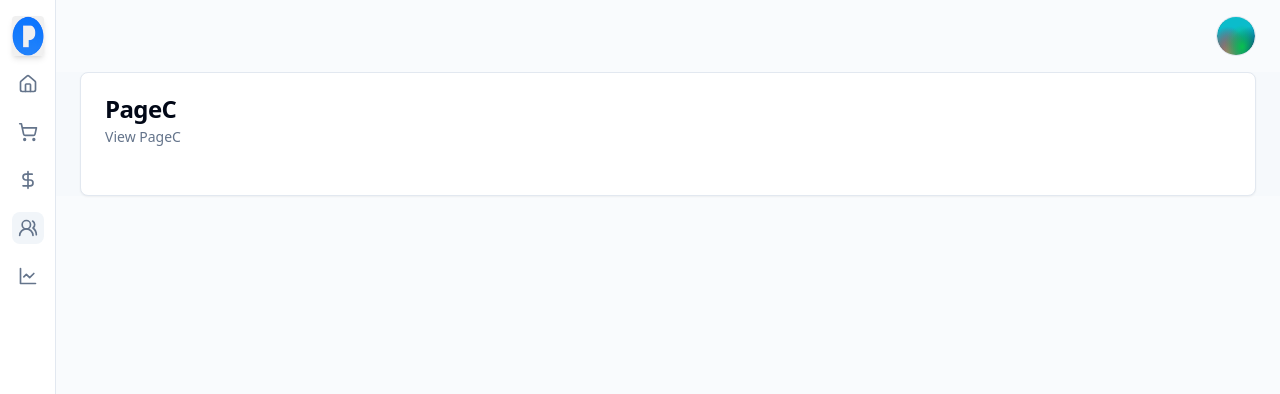
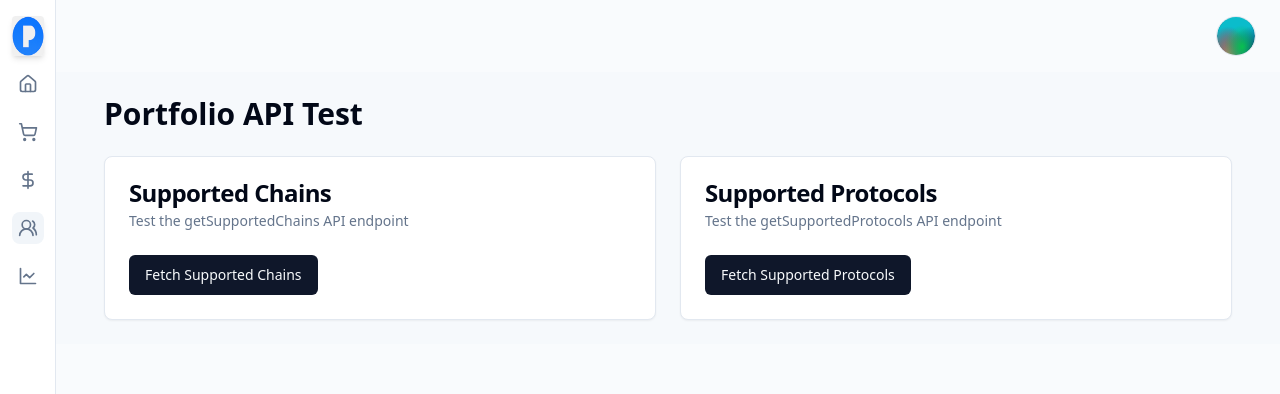
Before and after one commit to IntentPay/intent-pay, a Next.js app: page /pageC in a window 1280 px wide. Both pictures are taken after a click on the button "Test Mode (Skip Verification)". Shown: the top 394 px of the page. Built offline with nearby package versions, Linux system fonts and the light colour scheme; what @worldcoin/minikit-js would draw is missing.

Commit message:
add page for testing

```diff
--- a/app/(dashboard)/pageC/page.tsx
+++ b/app/(dashboard)/pageC/page.tsx
@@ -1,14 +1,111 @@
+'use client';
+
+import { useState } from 'react';
+import { getSupportedChains, getSupportedProtocols } from '@/lib/1inch/portfolio';
+import { Button } from '@/components/ui/button';
 import { Card, CardContent, CardDescription, CardHeader, CardTitle } from '@/components/ui/card';
 
-export default function PageC() {
-  //
+export default function PortfolioTestPage() {
+  const [chains, setChains] = useState<any>(null);
+  const [protocols, setProtocols] = useState<any>(null);
+  const [loading, setLoading] = useState({
+    chains: false,
+    protocols: false,
+  });
+  const [error, setError] = useState({
+    chains: '',
+    protocols: '',
+  });
+
+  const fetchSupportedChains = async () => {
+    setLoading(prev => ({ ...prev, chains: true }));
+    setError(prev => ({ ...prev, chains: '' }));
+    try {
+      const data = await getSupportedChains();
+      setChains(data);
+    } catch (err) {
+      setError(prev => ({ ...prev, chains: 'Failed to fetch supported chains' }));
+      console.error('Error:', err);
+    } finally {
+      setLoading(prev => ({ ...prev, chains: false }));
+    }
+  };
+
+  const fetchSupportedProtocols = async () => {
+    setLoading(prev => ({ ...prev, protocols: true }));
+    setError(prev => ({ ...prev, protocols: '' }));
+    try {
+      const data = await getSupportedProtocols();
+      setProtocols(data);
+    } catch (err) {
+      setError(prev => ({ ...prev, protocols: 'Failed to fetch supported protocols' }));
+      console.error('Error:', err);
+    } finally {
+      setLoading(prev => ({ ...prev, protocols: false }));
+    }
+  };
+
   return (
-    <Card>
-      <CardHeader>
-        <CardTitle>PageC</CardTitle>
-        <CardDescription>View PageC</CardDescription>
-      </CardHeader>
-      <CardContent></CardContent>
-    </Card>
+    <div className="container mx-auto p-6 space-y-6">
+      <h1 className="text-3xl font-bold">Portfolio API Test</h1>
+
+      <div className="grid md:grid-cols-2 gap-6">
+        {/* Supported Chains Card */}
+        <Card>
+          <CardHeader>
+            <CardTitle>Supported Chains</CardTitle>
+            <CardDescription>Test the getSupportedChains API endpoint</CardDescription>
+          </CardHeader>
+          <CardContent>
+            <div className="space-y-4">
+              <Button
+                onClick={fetchSupportedChains}
+                disabled={loading.chains}
+              >
+                {loading.chains ? 'Loading...' : 'Fetch Supported Chains'}
+              </Button>
+
+              {error.chains && (
+                <div className="text-red-500">{error.chains}</div>
+              )}
+
+              {chains && (
+                <pre className="bg-slate-100 p-4 rounded-lg overflow-auto max-h-[400px]">
+                  {JSON.stringify(chains, null, 2)}
+                </pre>
+              )}
+            </div>
+          </CardContent>
+        </Card>
+
+        {/* Supported Protocols Card */}
+        <Card>
+          <CardHeader>
+            <CardTitle>Supported Protocols</CardTitle>
+            <CardDescription>Test the getSupportedProtocols API endpoint</CardDescription>
+          </CardHeader>
+          <CardContent>
+            <div className="space-y-4">
+              <Button
+                onClick={fetchSupportedProtocols}
+                disabled={loading.protocols}
+              >
+                {loading.protocols ? 'Loading...' : 'Fetch Supported Protocols'}
+              </Button>
+
+              {error.protocols && (
+                <div className="text-red-500">{error.protocols}</div>
+              )}
+
+              {protocols && (
+                <pre className="bg-slate-100 p-4 rounded-lg overflow-auto max-h-[400px]">
+                  {JSON.stringify(protocols, null, 2)}
+                </pre>
+              )}
+            </div>
+          </CardContent>
+        </Card>
+      </div>
+    </div>
   );
 }
```
